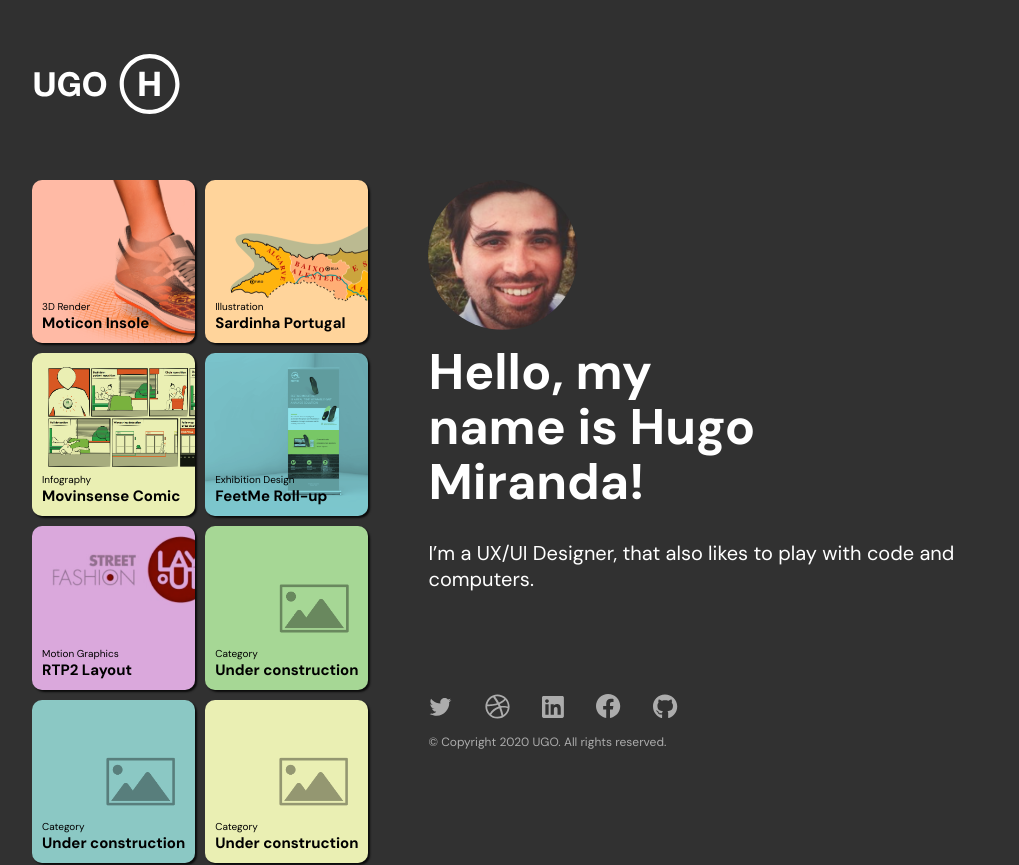
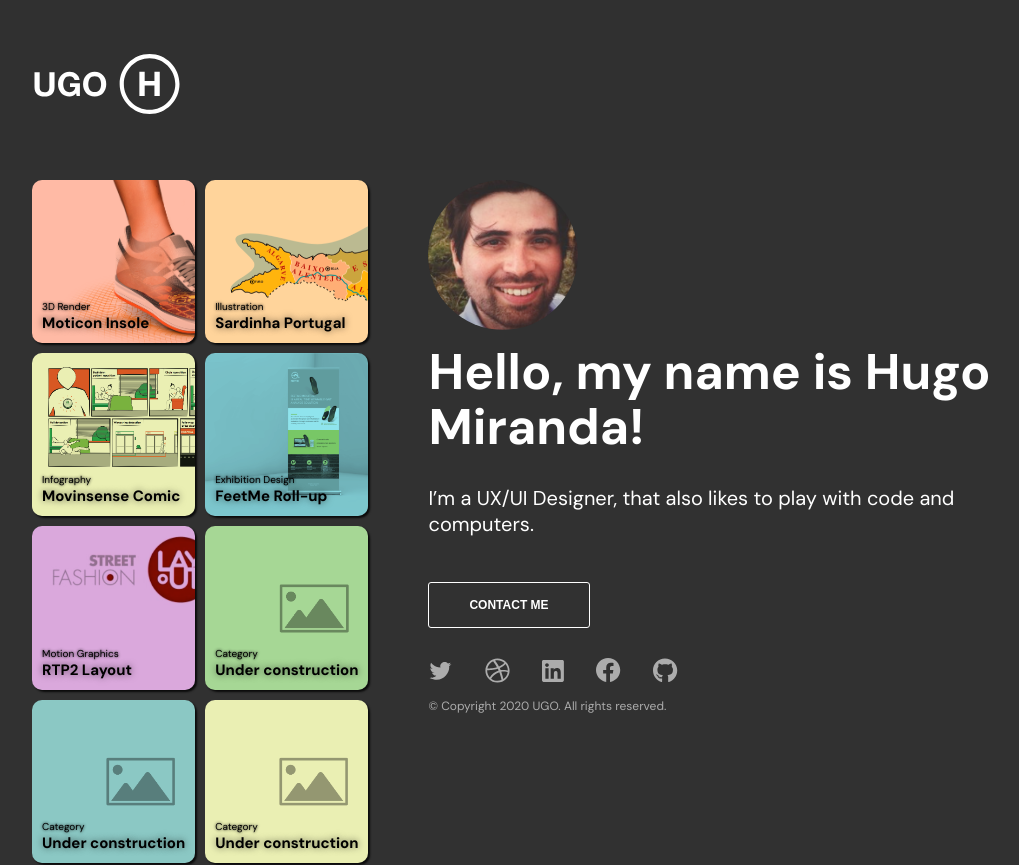
Before and after one commit to base08/Portfolio-website, a React (Create React App) app: page / in a window 1280 px wide. Shown: the top 865 px of the page, without its empty margins (128-1147 px from the left). Built offline with nearby package versions, Linux system fonts and the light colour scheme.

Commit message:
alpha version

```diff
--- a/package.json
+++ b/package.json
@@ -7,10 +7,11 @@
     "@testing-library/jest-dom": "^4.2.4",
     "@testing-library/react": "^9.5.0",
     "@testing-library/user-event": "^7.2.1",
+    "nuka-carousel": "^4.7.1",
     "react": "^16.13.1",
     "react-dom": "^16.13.1",
     "react-router-dom": "^5.2.0",
-    "react-scripts": "3.4.1",
+    "react-scripts": "^3.4.3",
     "react-tooltip": "^4.2.7"
   },
   "scripts": {
--- a/src/Components/Footer.css
+++ b/src/Components/Footer.css
@@ -5,6 +5,7 @@
   align-items: flex-start;
   justify-content: center;
   display: flex;
+  margin-bottom: 40px;
 }
 
 .Socials {
--- a/src/Components/Greeting.css
+++ b/src/Components/Greeting.css
@@ -42,6 +42,31 @@
   font-weight: 400;
 }
 
+.Contact-button {
+  margin-top: 30px;
+  margin-bottom: 30px;
+  border: 1px solid white;
+  max-width: 60%;
+  padding: 15px 40px;
+  font-size: 1.2rem;
+  font-weight: 700;
+  border-radius: 3px;
+  color: white;
+  background-color: transparent;
+  cursor: pointer;
+  transition: ease-in-out;
+}
+
+.Contact-button:hover {
+  color: black;
+  background-color: white;
+}
+
+.Contact-button:active {
+  position: relative;
+  top: 1px;
+}
+
 .Spacer {
   flex: 1;
 }
--- a/src/Components/Greeting.js
+++ b/src/Components/Greeting.js
@@ -7,12 +7,15 @@ function Greeting() {
   return (
     <article className="Greeting-wrapper">
       <img className="Mugshot" src={mugshot} alt="Hugo's friendly face" />
-      <h1 className="Hello">
-        Hello, my <br /> name is Hugo <br /> Miranda!
-      </h1>
+      <h1 className="Hello">Hello, my name is Hugo Miranda!</h1>
       <h4 className="Description">
         I’m a UX/UI Designer, that also likes to play with code and computers.
       </h4>
+      <div>
+        <a href="mailto:hsaraiva08@gmail.com">
+          <button className="Contact-button">CONTACT ME</button>
+        </a>
+      </div>
       <div className="Spacer"></div>
       <Footer />
     </article>
--- a/src/Components/ProjectSection.css
+++ b/src/Components/ProjectSection.css
@@ -12,6 +12,14 @@
   cursor: pointer;
   display: none;
   border: none;
+}
+
+.Carousel {
+  border-radius: 5px;
+}
+
+.paging-dot {
+  fill: black;
 }
 
 .iframe-wrapper {
@@ -36,7 +44,7 @@
 }
 
 .Project-category {
-  font-size: 1rem;
+  font-size: 1.2rem;
   margin-bottom: 0;
 }
 
--- a/src/Components/ProjectSection.js
+++ b/src/Components/ProjectSection.js
@@ -3,6 +3,7 @@ import "./ProjectSection.css";
 import Footer from "./Footer";
 import ViewMore from "./ViewMore";
 import BackHistory from "./BackHistory";
+import Carousel from "nuka-carousel";
 
 function ProjectSection({ content, index }) {
   return (
@@ -20,11 +21,16 @@ function ProjectSection({ content, index }) {
           ></iframe>
         </div>
       ) : (
-        <img
-          src={content[index].image}
-          className="Project-image"
-          alt="This is the project"
-        />
+        <Carousel
+          wrapAround="true"
+          autoplay="true"
+          renderCenterLeftControls={({ previousSlide }) => null}
+          renderCenterRightControls={({ nextSlide }) => null}
+        >
+          <img src={content[index].image} />
+          <img src={content[index].image} />
+          <img src={content[index].image} />
+        </Carousel>
       )}
       <h5 className="Project-category">{content[index].category}</h5>
       <h2 className="Project-title">{content[index].title}</h2>{" "}
--- a/src/Components/ViewMore.css
+++ b/src/Components/ViewMore.css
@@ -43,6 +43,7 @@
   font-weight: 400;
   font-size: 1rem;
   color: black;
+  text-shadow: 0px 0px 3px rgba(0, 0, 0, 1);
 }
 
 .Title-project {
@@ -50,6 +51,7 @@
   font-weight: 800;
   font-size: 1.5rem;
   color: black;
+  text-shadow: 0px 0px 7px rgba(0, 0, 0, 0.6);
 }
 
 .Prev {
```
Also changed, not shown: 1 other file (tests, documents, lock files or other folders).
